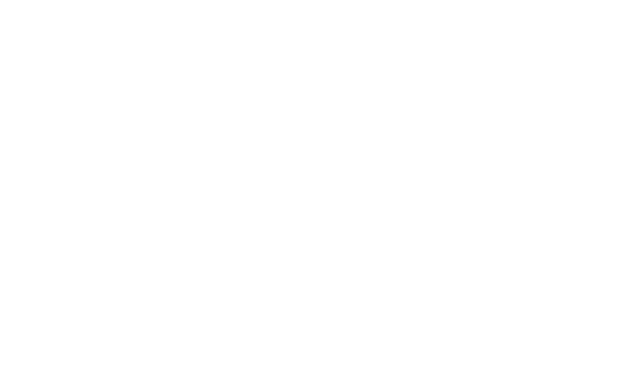
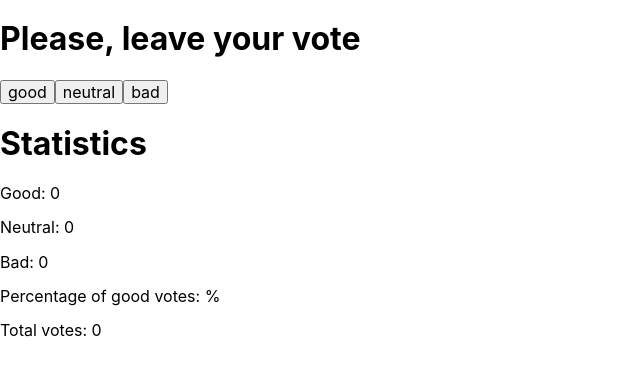
Before and after one commit to Olena-Horobets/goit-react-hw-04-hooks-feedback, a React (Create React App) app: page / in a window 1280 px wide. Shown: the top 376 px of the page, without its empty margins (0-640 px from the left). Built offline with nearby package versions, Linux system fonts and the light colour scheme.

Commit message:
primary feedback registration and render

```diff
--- a/public/index.html
+++ b/public/index.html
@@ -10,7 +10,7 @@
       content="Web site created using create-react-app"
     />
 
-    <title>React App</title>
+    <title>Cafe Espresso</title>
   </head>
 
   <body>
--- a/src/App.js
+++ b/src/App.js
@@ -1,5 +1,60 @@
-function App() {
-  return <div className="App"></div>;
+import { Component } from 'react';
+
+import { Section } from './components/Section/Section';
+import { FeedbackOptions } from './components/FeedbackOptions/FeedbackOptions';
+import { Statistics } from './components/Statistics/Statistics';
+
+class App extends Component {
+  state = {
+    good: 0,
+    neutral: 0,
+    bad: 0,
+  };
+
+  onGoodBtnClick = () => {
+    this.setState(prevState => {
+      return { good: prevState.good + 1 };
+    });
+  };
+
+  onNeutralBtnClick = () => {
+    this.setState(prevState => {
+      return { neutral: prevState.neutral + 1 };
+    });
+  };
+
+  onBadBtnClick = () => {
+    this.setState(prevState => {
+      return { bad: (prevState.bad += 1) };
+    });
+  };
+
+  countTotalFeedback = () => {
+    return this.state.good + this.state.neutral + this.state.bad;
+  };
+
+  render() {
+    return (
+      <div className="App">
+        <Section title="Please, leave your vote">
+          <FeedbackOptions
+            onGoodBtnClick={this.onGoodBtnClick}
+            onNeutralBtnClick={this.onNeutralBtnClick}
+            onBadBtnClick={this.onBadBtnClick}
+          />
+        </Section>
+
+        <Section title="Statistics">
+          <Statistics
+            good={this.state.good}
+            neutral={this.state.neutral}
+            bad={this.state.bad}
+            total={this.countTotalFeedback()}
+          />
+        </Section>
+      </div>
+    );
+  }
 }
 
-export default App;
+export { App };
--- /dev/null
+++ b/src/components/Button/Button.js
@@ -0,0 +1,20 @@
+import s from '../Button/Button.module.css';
+import { Component } from 'react';
+
+class Button extends Component {
+  render() {
+    const { name } = this.props;
+    return (
+      <button
+        type="button"
+        name={name}
+        className={s.option}
+        onClick={this.props.onClick}
+      >
+        {name}
+      </button>
+    );
+  }
+}
+
+export { Button };
--- /dev/null
+++ b/src/components/FeedbackOptions/FeedbackOptions.js
@@ -0,0 +1,17 @@
+import s from '../FeedbackOptions/FeedbackOptions.module.css';
+import { Component } from 'react';
+import { Button } from 'components/Button/Button';
+
+class FeedbackOptions extends Component {
+  render() {
+    return (
+      <div className={s.feedbackOptions}>
+        <Button name="good" onClick={this.props.onGoodBtnClick} />
+        <Button name="neutral" onClick={this.props.onNeutralBtnClick} />
+        <Button name="bad" onClick={this.props.onBadBtnClick} />
+      </div>
+    );
+  }
+}
+
+export { FeedbackOptions };
--- /dev/null
+++ b/src/components/FeedbackOptions/FeedbackOptions.module.css
@@ -0,0 +1,6 @@
+.feedbackOptions {
+}
+
+.option {
+  color: black;
+}
--- /dev/null
+++ b/src/components/Section/Section.js
@@ -0,0 +1,15 @@
+import s from '../Section/Section.module.css';
+import { Component } from 'react';
+
+class Section extends Component {
+  render() {
+    return (
+      <div className={s.section}>
+        {this.props.title && <h1 className={s.title}>{this.props.title}</h1>}
+        {this.props.children}
+      </div>
+    );
+  }
+}
+
+export { Section };
--- /dev/null
+++ b/src/components/Section/Section.module.css
@@ -0,0 +1,5 @@
+.section {
+}
+
+.title {
+}
--- /dev/null
+++ b/src/components/Statistics/Statistics.js
@@ -0,0 +1,18 @@
+import s from '../Statistics/Statistics.module.css';
+import { Component } from 'react';
+
+class Statistics extends Component {
+  render() {
+    return (
+      <div className={s.statistics}>
+        <p>Good: {this.props.good}</p>
+        <p>Neutral: {this.props.neutral}</p>
+        <p>Bad: {this.props.bad}</p>
+        <p>Percentage of good votes: %</p>
+        <p>Total votes: {this.props.total}</p>
+      </div>
+    );
+  }
+}
+
+export { Statistics };
--- /dev/null
+++ b/src/components/Statistics/Statistics.module.css
@@ -0,0 +1,2 @@
+.statistics {
+}
--- a/src/index.js
+++ b/src/index.js
@@ -4,7 +4,7 @@ import './index.css';
 import React from 'react';
 import ReactDOM from 'react-dom';
 
-import App from './App';
+import { App } from './App';
 
 ReactDOM.render(
   <React.StrictMode>
```
Also changed, not shown: src/components/Button/Button.module.css (added).
